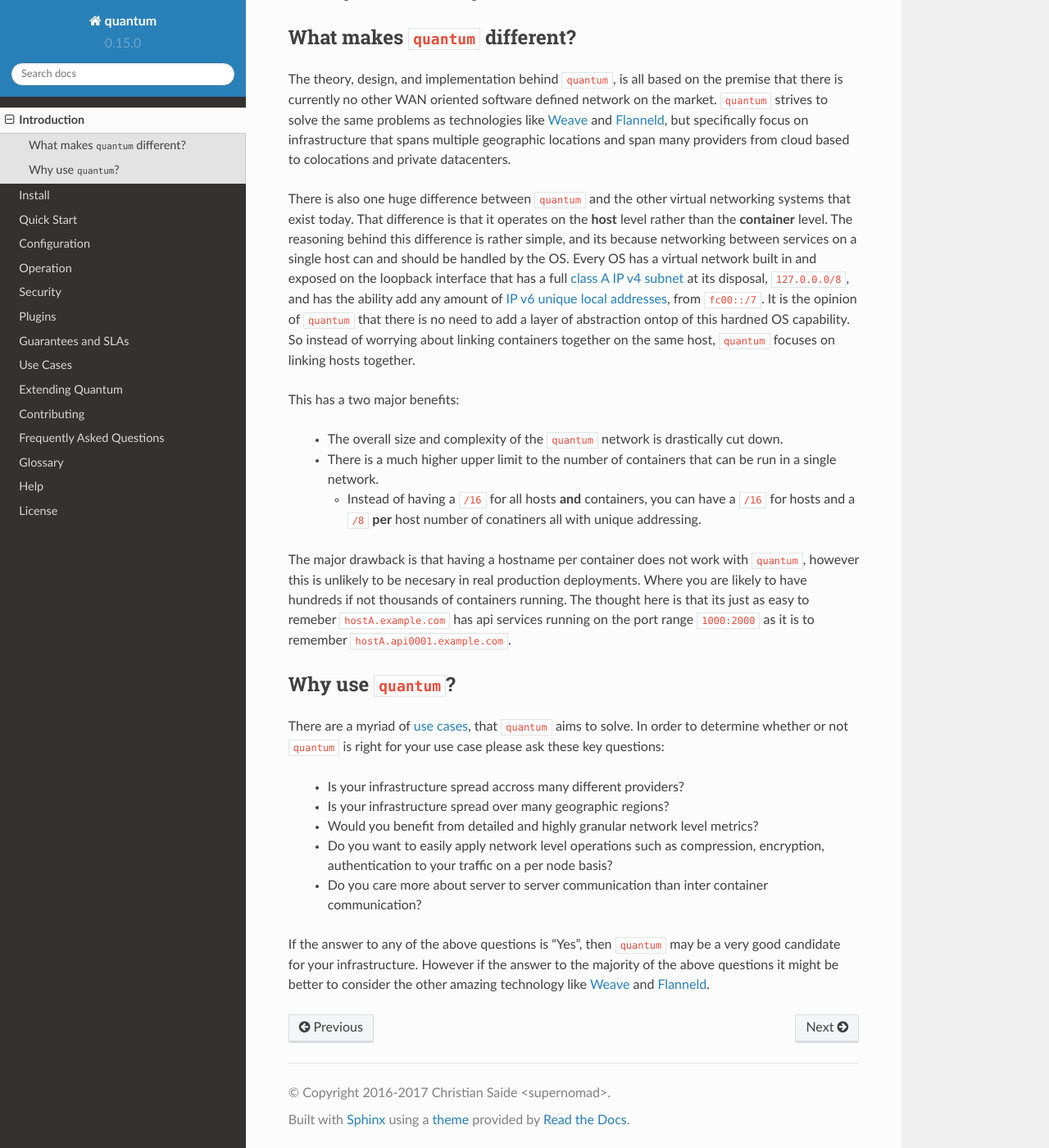
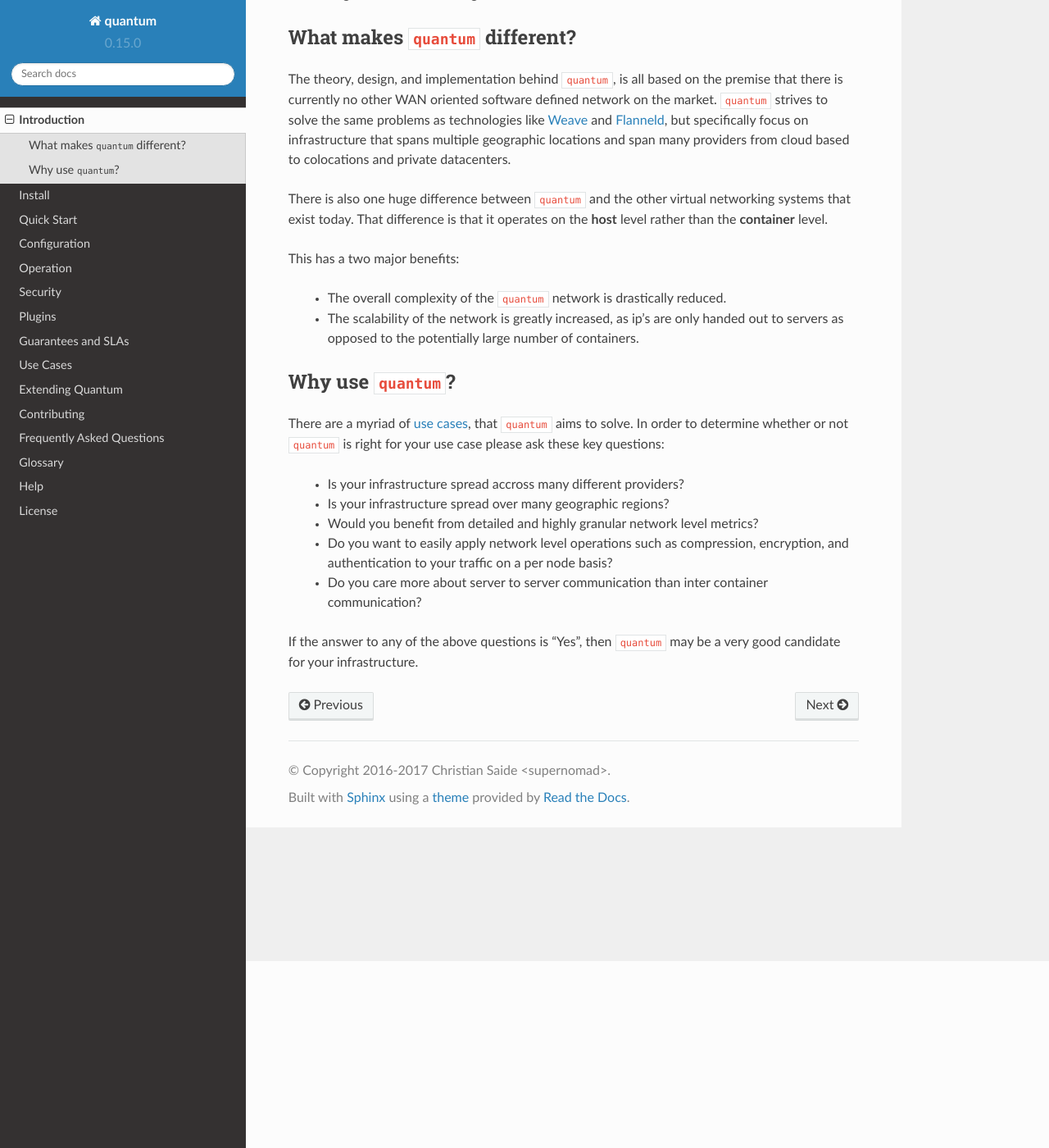
Before and after one commit to supernomad/quantum, a Sphinx documentation site: the page built from docs/introduction.rst, in a window 1280 px wide and 1400 px high, scrolled down 228 px. Shown: the whole window at 82% size. Built offline with Sphinx 7.4.7 and the Read the Docs theme 2.0.0, drawn with Linux system fonts in a browser that asks for light colours.

Commit message:
Fixed up some things in the introduction to make it less wordy

```diff
--- a/docs/introduction.rst
+++ b/docs/introduction.rst
@@ -9,16 +9,12 @@ What makes ``quantum`` different?
 
 The theory, design, and implementation behind ``quantum``, is all based on the premise that there is currently no other WAN oriented software defined network on the market. ``quantum`` strives to solve the same problems as technologies like `Weave <https://www.weave.works/oss/net/>`_ and `Flanneld <https://coreos.com/flannel/docs/latest/flannel-config.html>`_, but specifically focus on infrastructure that spans multiple geographic locations and span many providers from cloud based to colocations and private datacenters.
 
-There is also one huge difference between ``quantum`` and the other virtual networking systems that exist today. That difference is that it operates on the **host** level rather than the **container** level. The reasoning behind this difference is rather simple, and its because networking between services on a single host can and should be handled by the OS. Every OS has a virtual network built in and exposed on the loopback interface that has a full `class A IP v4 subnet <https://en.wikipedia.org/wiki/Classful_network>`_ at its disposal, ``127.0.0.0/8``, and has the ability add any amount of `IP v6 unique local addresses <https://en.wikipedia.org/wiki/Unique_local_address>`_, from ``fc00::/7``. It is the opinion of ``quantum`` that there is no need to add a layer of abstraction ontop of this hardned OS capability. So instead of worrying about linking containers together on the same host, ``quantum`` focuses on linking hosts together.
+There is also one huge difference between ``quantum`` and the other virtual networking systems that exist today. That difference is that it operates on the **host** level rather than the **container** level.
 
 This has a two major benefits:
 
-  * The overall size and complexity of the ``quantum`` network is drastically cut down.
-  * There is a much higher upper limit to the number of containers that can be run in a single network.
-
-    * Instead of having a ``/16`` for all hosts **and** containers, you can have a ``/16`` for hosts and a ``/8`` **per** host number of conatiners all with unique addressing.
-
-The major drawback is that having a hostname per container does not work with ``quantum``, however this is unlikely to be necesary in real production deployments. Where you are likely to have hundreds if not thousands of containers running. The thought here is that its just as easy to remeber ``hostA.example.com`` has api services running on the port range ``1000:2000`` as it is to remember ``hostA.api0001.example.com``.
+  * The overall complexity of the ``quantum`` network is drastically reduced.
+  * The scalability of the network is greatly increased, as ip's are only handed out to servers as opposed to the potentially large number of containers.
 
 Why use ``quantum``?
 ====================
@@ -28,7 +24,7 @@ There are a myriad of :doc:`use cases <use-cases>`, that ``quantum`` aims to sol
   * Is your infrastructure spread accross many different providers?
   * Is your infrastructure spread over many geographic regions?
   * Would you benefit from detailed and highly granular network level metrics?
-  * Do you want to easily apply network level operations such as compression, encryption, authentication to your traffic on a per node basis?
+  * Do you want to easily apply network level operations such as compression, encryption, and authentication to your traffic on a per node basis?
   * Do you care more about server to server communication than inter container communication?
 
-If the answer to any of the above questions is "Yes", then ``quantum`` may be a very good candidate for your infrastructure. However if the answer to the majority of the above questions it might be better to consider the other amazing technology like `Weave <https://www.weave.works/oss/net/>`_ and `Flanneld <https://coreos.com/flannel/docs/latest/flannel-config.html>`_.
+If the answer to any of the above questions is "Yes", then ``quantum`` may be a very good candidate for your infrastructure.
```
